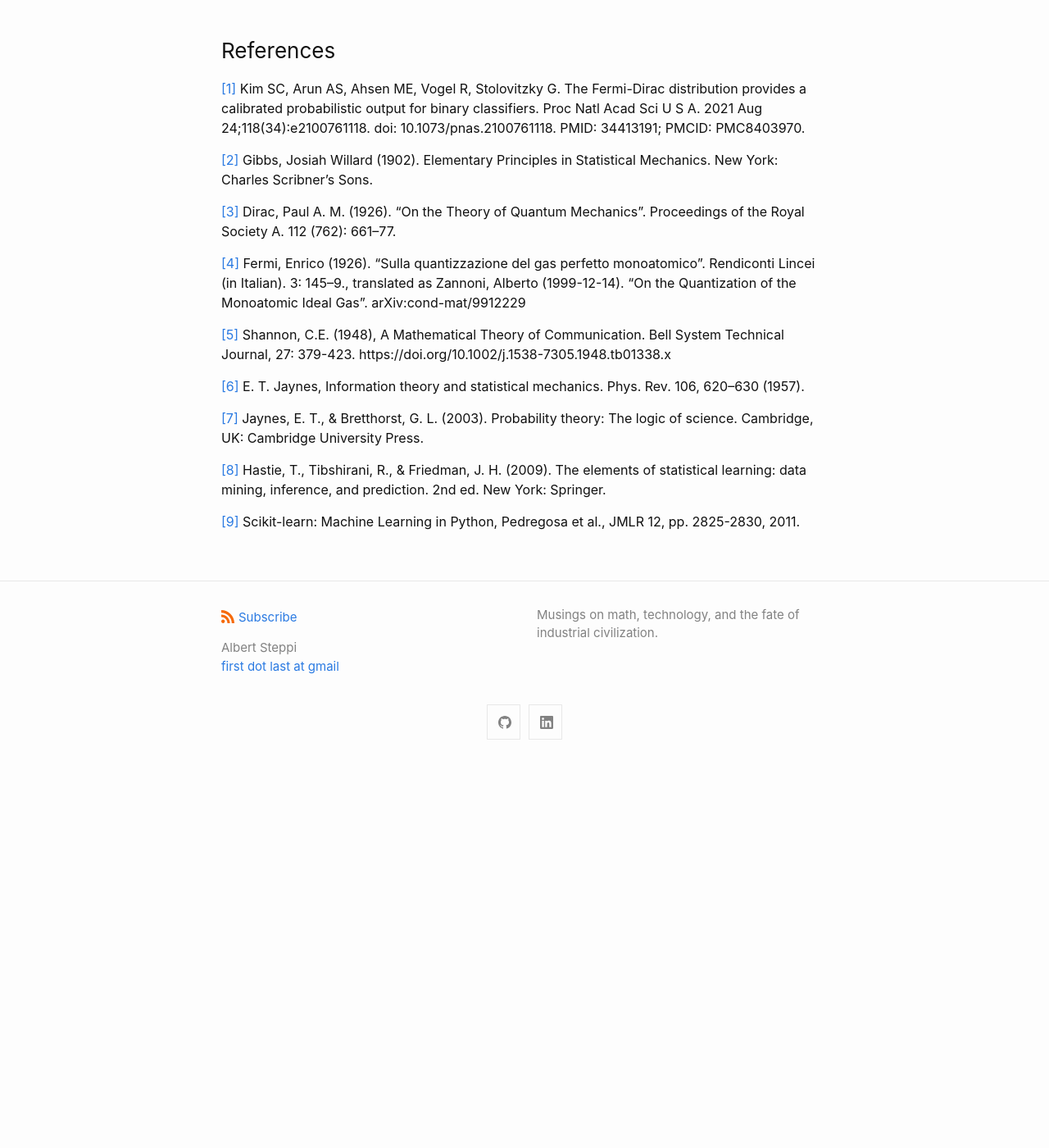
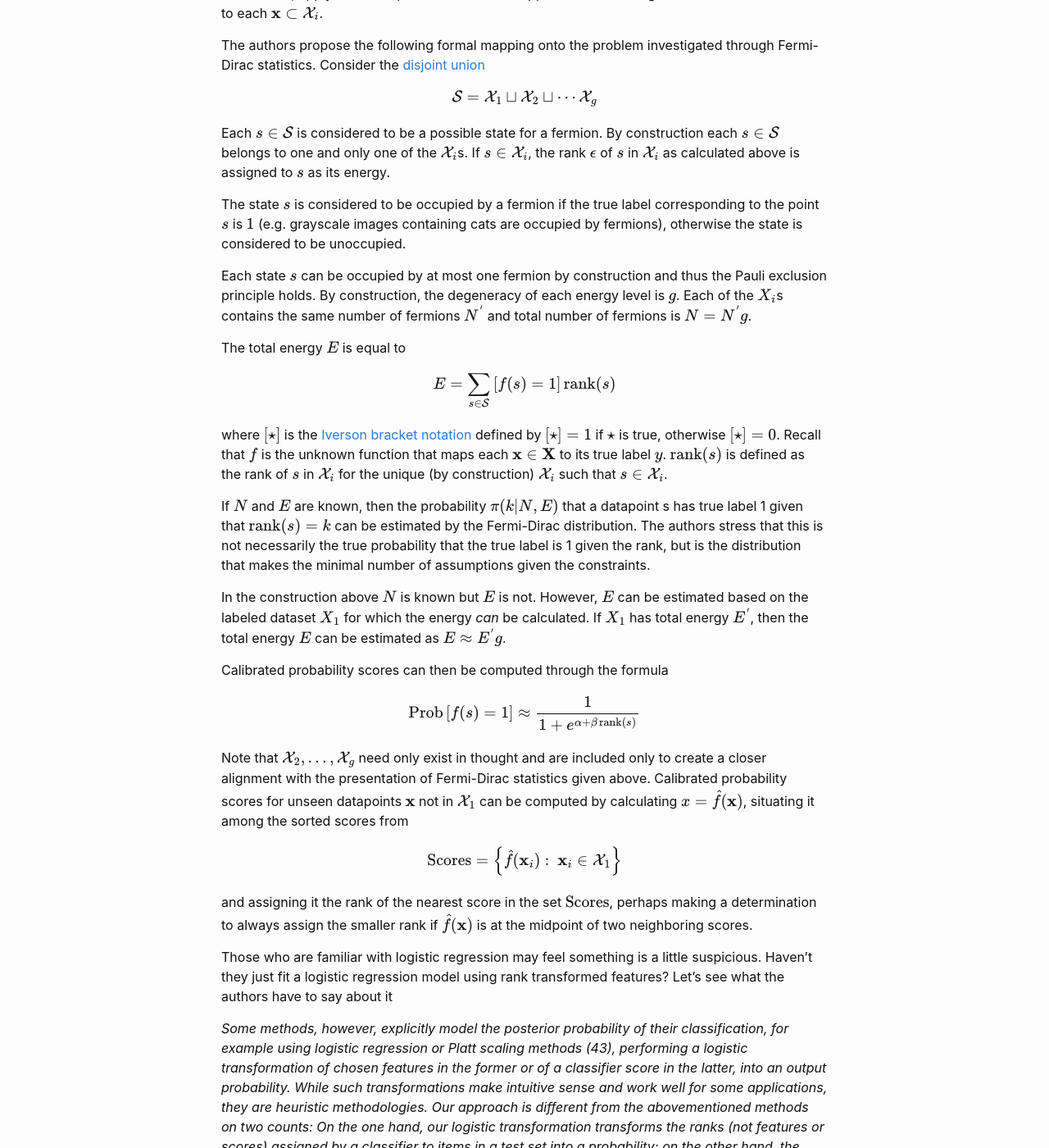
Before and after one commit to steppi/steppi.github.io, a Jekyll site: the page built from _posts/2021-09-01-fermi-dirac.md, in a window 1280 px wide and 1400 px high, scrolled down 7780 px. Shown: the whole window at 82% size. Built offline with Jekyll 4.4.1, drawn with Linux system fonts in a browser that asks for light colours; before the commit the page ends 8717 px from its top, so only the background shows below that; some of the changed text lies outside the part shown.

Commit message:
More content

```diff
--- a/_posts/2021-09-01-fermi-dirac.md
+++ b/_posts/2021-09-01-fermi-dirac.md
@@ -273,7 +273,9 @@ the excellent [Sci-kit learn documentation](https://scikit-learn.org/stable/) [[
 Suppose we are given a set $$\mathbf{X}$$ consisting of points
 in a $$p$$ dimensional Euclidean space $$\mathbb{R}^p$$. An example of such
 points could be vectors consisting of pixel intensities from $$4000\times 4000$$
-grayscale images. In this case $$p = 4000\times 4000 = 16,000,000$$. There
+grayscale images. In this case $$p = 4000\times 4000 = 16,000,000$$. (The
+individual coordinates of the vectors are often called features. We might
+say elements of the image dataset above have 16 million features.) There
 is an unknown function $$f: \mathbf{R}^p \rightarrow \left\{0, 1\right\}$$
 which maps $$\mathbf{x}$$ to an associated target $$y$$ that is either 0 or 1
 depending on whether $$\mathbf{x}$$ belongs to some class of interest. An
@@ -349,40 +351,140 @@ considered by the authors of [[1]](#1).
 ### Probability calibration through Fermi-Dirac statistics
 
 The authors of [[1]](#1) consider a classification model $$\mathcal{M}$$
-which has been trained to produce a fitted function $$\hat{f}$$ which does not
-return calibrated probabilities. Given a set of labeled training data
-$$\mathcal{X}^{'}$$ with $$n$$ elements that is disjoint from the training data
-that was used to fit
-$$\hat{f}$$: to each point $$\mathbf{x} \in \mathcal{X}^{'}$$ they associate the
+which has been trained to produce a fitted function $$\hat{f}$$ based on
+some training data and which does not return calibrated probabilities.
+
+
+Given a set of labeled training data $$\mathcal{X}_1$$ with $$n$$ elements
+that is disjoint from the training data that was used to fit $$\hat{f}$$:
+to each point $$\mathbf{x} \in \mathcal{X}_1$$ they associate the
 score $$\hat{f}(\mathbf{x})$$. The scores are then sorted in order from highest
 to lowest. Scores corresponding to points which the classifier is more
 confident belong to the class of interest appear before points for which
 it is less confident.
 Scores are then
 replaced with their ranks within this sorted list, so that each point in
-$$\mathcal{X}^{'}$$ is mapped to a natural number between $$1$$ and $$n$$ such
+$$\mathcal{X}_1$$ is mapped to a natural number between $$1$$ and $$n$$ such
 that if $$\mathbf{x}_i$$ is mapped to a lower number than $$\mathbf{x}_j$$, then
 the classifier is more confident that $$\mathbf{x}_i$$ belongs to the class of
 interest. The authors assume that ties are broken uniformly at random.
 
+If $$\mathcal{X} \subset \mathbf{X}$$, let $$N(\mathcal{X})$$ stand for the
+number of points in $$\mathcal{X}$$ with true label $$y = 1$$.
+
+The authors then envision a collection of $$g - 1$$ subsets taken through
+independent and identically distributed samples from the collection
+
+$$\mathcal{A} = \left\{\mathcal{X} \subset \mathbf{X}:\: |\mathcal{X}| = |\mathcal{X}_1| =  n \text{ and } N(\mathcal{X}) = N(\mathcal{X}_1 \right\}$$
+
+Call these subsets $$\mathcal{X}_2, \ldots, \mathcal{X}_{g}$$.
+
+To each $$\mathcal{X}_i$$, apply the same procedure that was applied to
+$$\mathcal{X}_1$$ to assign a rank between $$1$$ and $$n$$ to each
+$$\mathbf{x} \subset \mathcal{X_{i}}$$.
+
 The authors propose the following formal mapping onto the problem investigated
-through Fermi-Dirac statistics. Each rank is considered as the energy $$\epsilon$$
-of a state $$s$$ with degeneracy 1. A state is considered to be occupied by
-a fermion if the point $$x$$ of rank $$\epsilon$$ is classified by
-$$\mathcal{r} \circ \hat{f}$$ as 1; otherwise it is considered to be unoccupied.
-Since no two points can have the same rank, the Pauli exclusion principle is
-satisfied. The number of particles $$N$$ is the number of points in
-$$\mathcal{X}^{'}$$ that were predicted to be 1 by
-$$\mathcal{r} \circ \hat{f}$$. The total energy $$E$$ is given by
+through Fermi-Dirac statistics. Consider the [disjoint union](https://en.wikipedia.org/wiki/Disjoint_union)
 
-$$E = \sum_{i=1}^{n}\left[\mathcal{r} \circ \hat{f}(\mathcal{x_i}) = 1\right]i$$
+$$\mathcal{S} = \mathcal{X}_1 \sqcup \mathcal{X}_2 \sqcup \cdots \mathcal{X}_g$$
+
+Each $$s \in \mathcal{S}$$ is considered to be a possible state for a fermion.
+By construction each
+$$s \in \mathcal{S}$$ belongs to one and only one of the
+$$\mathcal{X}_i$$s. If $$s \in \mathcal{X}_i$$, the rank $$\epsilon$$ of $$s$$
+in $$\mathcal{X}_i$$ as calculated above is assigned to $$s$$ as its energy.
+
+The state $$s$$ is considered to be occupied by a fermion if the true label
+corresponding to the point $$s$$ is $$1$$ (e.g. grayscale images containing
+cats are occupied by fermions), otherwise the state is considered to be
+unoccupied.
+
+Each state $$s$$ can be occupied by at most one fermion by construction and
+thus the Pauli exclusion principle holds. By construction, the degeneracy
+of each energy level is $$g$$.
+Each of the $$X_i$$s contains the same number of fermions $$N^{'}$$ and
+total number of fermions is $$N = N^{'}g$$.
+
+The total energy $$E$$ is equal to
+
+$$E = \sum_{s \in \mathcal{S}}\left[f(s) = 1\right]\operatorname{rank}(s)$$
 
 where $$[\star]$$ is the [Iverson bracket notation](https://en.wikipedia.org/wiki/Iverson_bracket) defined by $$[\star] = 1$$ if $$\star$$ is true, otherwise
-$$[\star] = 0$$.
+$$[\star] = 0$$. Recall that $$f$$ is the unknown function that maps each
+$$\mathbf{x} \in \mathbf{X}$$ to its true label $$y$$. $$\operatorname{rank}(s)$$
+is defined as the rank of $$s$$ in $$\mathcal{X}_i$$ for the unique (by
+construction) $$\mathcal{X}_i$$ such that $$s \in \mathcal{X}_i$$.
 
+If $$N$$ and $$E$$ are known, then the probability $$\pi(k| N, E)$$ that a
+datapoint s has true label 1 given that $$\operatorname{rank}(s) = k$$
+can be estimated by the Fermi-Dirac distribution. The authors stress that this
+is not necessarily the true probability that the true label is 1 given the rank,
+but is the distribution that makes the minimal number of assumptions given
+the constraints.
 
+In the construction above $$N$$ is known but $$E$$ is not. However, $$E$$ can
+be estimated based on the labeled dataset $$X_1$$ for which the energy *can*
+be calculated. If $$X_1$$ has total energy $$E^{'}$$, then the total energy
+$$E$$ can be estimated as $$E \approx E^{'}g$$.
 
+Calibrated probability scores can then be computed through the formula
 
+$$\operatorname{Prob}\left[f(s) = 1\right] \approx \frac{1}{1 + e^{\alpha + \beta \operatorname{rank}(s)}}$$
+
+Note that $$\mathcal{X}_2, \ldots, \mathcal{X}_g$$ need only exist in thought
+and are included only to create a closer alignment with the presentation of
+Fermi-Dirac statistics given above. Calibrated probability scores for unseen
+datapoints
+$$\mathbf{x}$$ not in $$\mathcal{X}_1$$ can be computed by calculating
+$$x = \hat{f}(\mathbf{x})$$, situating it among the sorted scores from
+
+$$\mathrm{Scores} = \left\{\hat{f}(\mathbf{x}_i):\: \mathbf{x}_i \in \mathcal{X}_1\right\}$$
+
+and assigning it the rank of the nearest score in the set $$\mathrm{Scores}$$,
+perhaps making a determination to always assign the smaller rank if
+$$\hat{f}(\mathbf{x})$$ is at the midpoint of two neighboring scores.
+
+Those who are familiar with logistic regression may feel something is a
+little suspicious. Haven't they just fit a logistic regression model using
+rank transformed features? Let's see what the authors have to say about it
+
+*Some methods, however, explicitly model the posterior probability of their
+classification, for example using logistic
+regression or Platt scaling methods (43), performing a logistic
+transformation of chosen features in the former or of a classifier score
+in the latter, into an output probability. While such
+transformations make intuitive sense and work well for some
+applications, they are heuristic methodologies. Our approach is
+different from the abovementioned methods on two counts: On
+the one hand, our logistic transformation transforms the ranks
+(not features or scores) assigned by a classifier to items in a test
+set into a probability; on the other hand, the logistic transformation
+is not postulated as an ad hoc transformation but results
+from the maximum-entropy principle and as such is the least-biased
+distribution given the information at hand. In other words,
+ours is the most parsimonious calibrated class distribution, and,
+in the absence of additional information, should be preferred to
+other methods.*
+
+OK, lets leave aside that [Platt scaling](https://en.wikipedia.org/wiki/Platt_scaling) is just another name for using logistic regression in this context.
+
+They've fit a function
+
+$$p(r) = \frac{1}{1 + e^{\alpha + \beta r}}$$
+
+mapping ranks to probabilities that has the same functional form as what would
+be produced by a logistic regression model. Are the parameters $$\alpha$$ and
+$$\beta$$ somehow different from the ones logistic regression would fit? Does
+this mean that logistic regression somehow produces parameters $$\alpha$$ and
+$$\beta$$ that are suboptimal because it is only a heuristic methodology
+while their method produces better parameters because it is the least biased
+distribution given the information at hand? Have statisticians really been
+doing it wrong for all these years? And it's really unfortunate that the
+reviewers let the grandiose passage quoted above through, because it turns
+out that logistic regression is actually characterized by producing the
+distribution that is the least-biased given the information at hand.
+
+### The Max Entropy classifier is Logistic Regression is the Max Entropy classifier
 
 
 ### References
```
